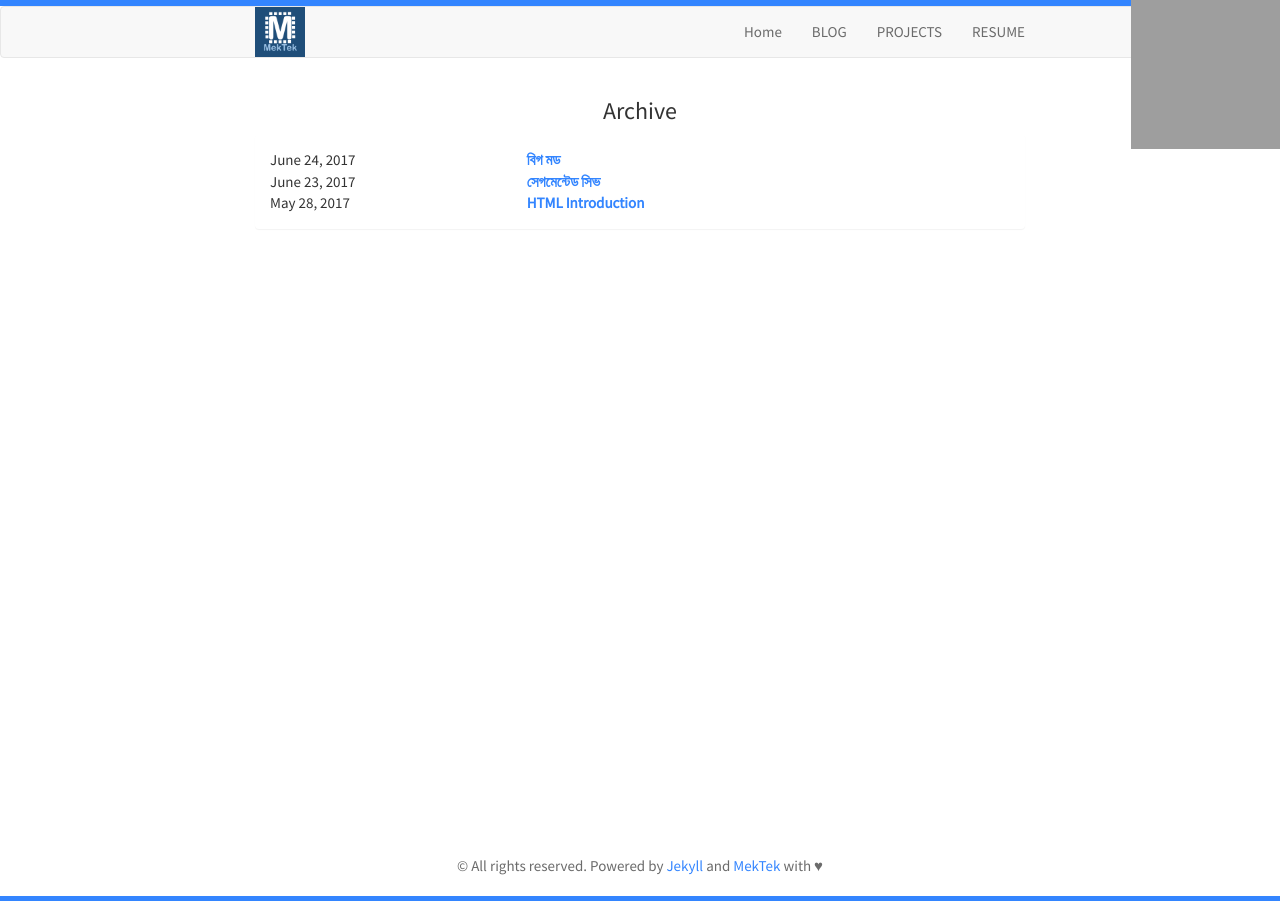
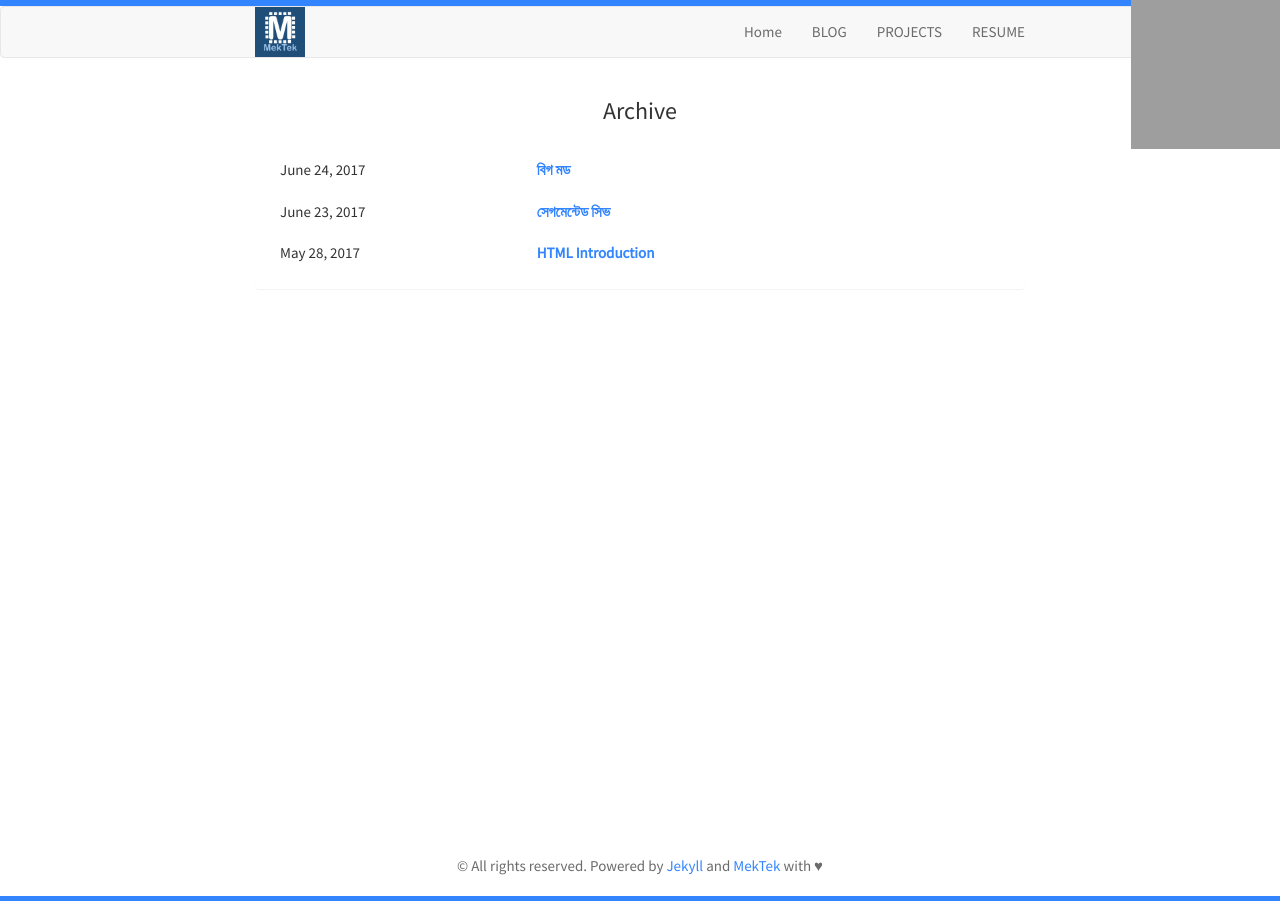
Before and after one commit to MekTekBD/shawon, a Jekyll site: the page built from blog.html, in a window 1280 px wide. Built offline with Jekyll 4.4.1, drawn with Linux system fonts in a browser that asks for light colours; nearby versions of some CDN libraries; library files that are not in the unit come from our copies; grey boxes are pictures that could not be loaded.

Commit message:
Update blog.html

```diff
--- a/blog.html
+++ b/blog.html
@@ -10,13 +10,15 @@ title: Blog
 		{% for post in site.categories.tutorial %}
 			<div class="row">
 				 <div class="col-sm-4 col-md-4 col-lg-4">
-
+					 <div style="font-size:15px;padding:10px;">
 					 	{{ post.date | date: "%B %e, %Y" }}
+					 </div>
 
 				 </div>
 				 <div class="col-sm-8 col-md-8 col-lg-8">
-
+					 <div style="font-size:15px;padding:10px;">
 					 	<strong><a href="{{ site.baseurl }}{{ post.url }}">{{ post.title }}</a></strong>
+					 </div>
 
 				 </div>
 			</div>
```
